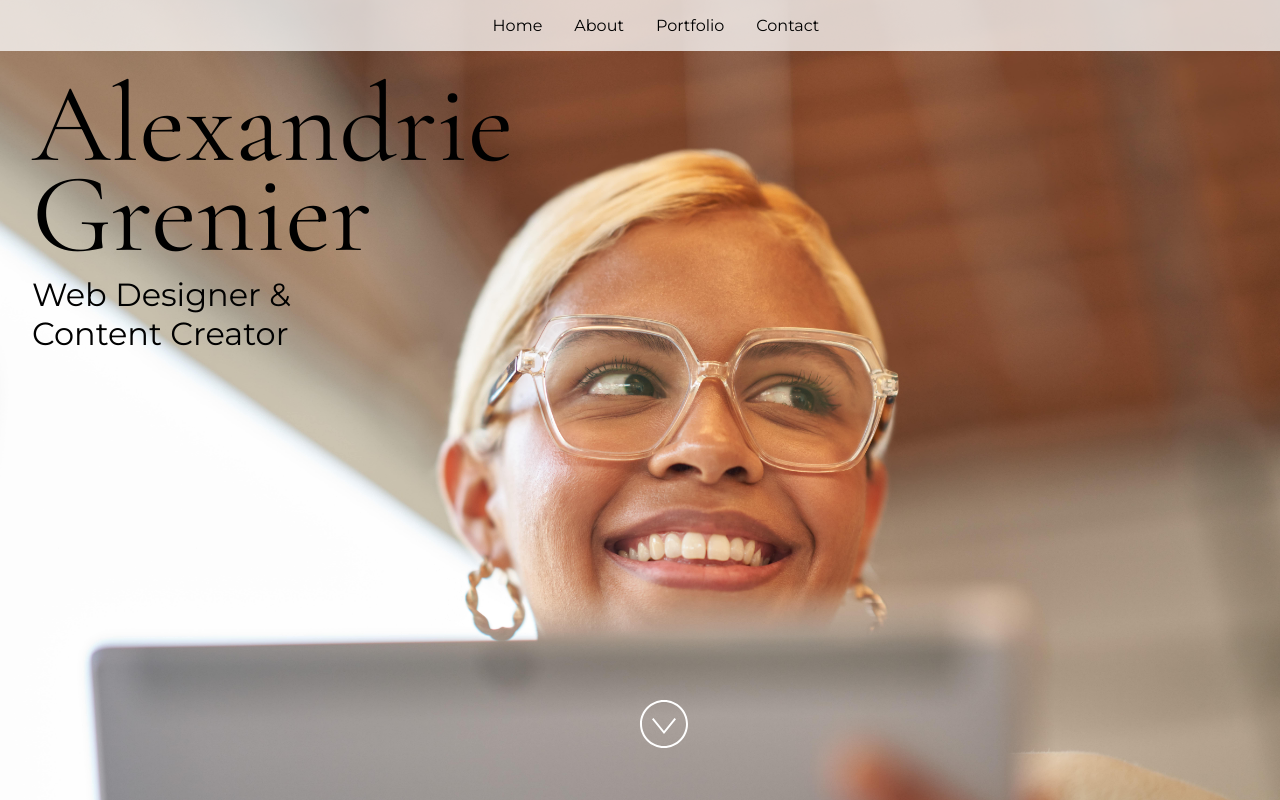
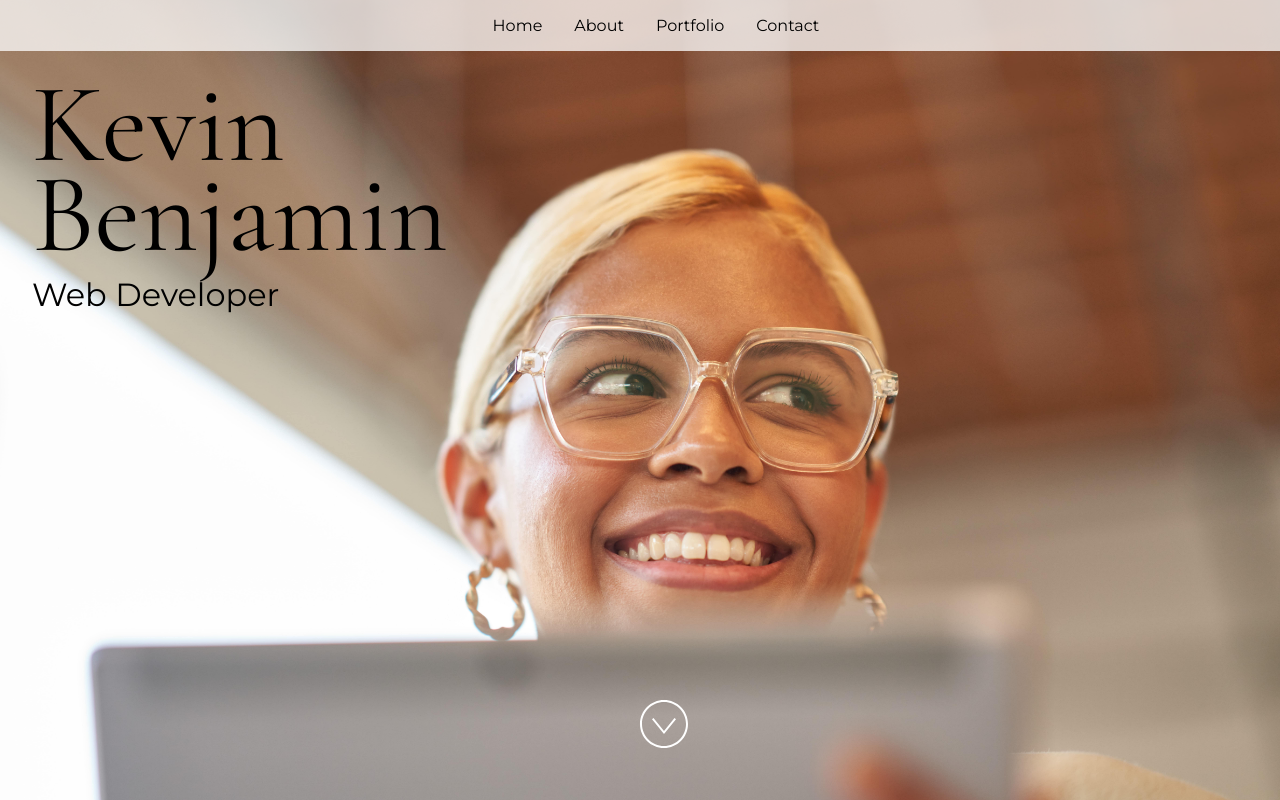
Before and after one commit to haze-09/Aadi-Foundation-Assignment, a React (Vite) app: page / in a window 1280 px wide. Built offline with nearby package versions, Linux system fonts and the light colour scheme.

Commit message:
about and app changed

```diff
--- a/src/App.jsx
+++ b/src/App.jsx
@@ -24,15 +24,15 @@ import "./styles.css";
  * If you don't have one of the social sites listed, leave it as an empty string.
  */
 const siteProps = {
-  name: "Alexandrie Grenier",
-  title: "Web Designer & Content Creator",
-  email: "alex@example.com",
-  gitHub: "microsoft",
-  instagram: "microsoft",
-  linkedIn: "satyanadella",
+  name: "Kevin Benjamin",
+  title: "Web Developer",
+  email: "tkevinbenjamin@gmail.com",
+  gitHub: "https://github.com/haze-09",
+  instagram: "https://www.instagram.com/haze_09_/",
+  linkedIn: "www.linkedin.com/in/kevin-benjamin-91b6a423a",
   medium: "",
-  twitter: "microsoft",
-  youTube: "Code",
+  twitter: "",
+  youTube: "",
 };
 
 const primaryColor = "#4E567E";
--- a/src/Components/About.jsx
+++ b/src/Components/About.jsx
@@ -18,24 +18,22 @@ import React from "react";
  */
 import image from "../images/motion-background.jpg";
 
-const imageAltText = "purple and blue abstract background";
+const imageAltText =    "purple and blue abstract background";
 
 /**
  * Sort description that expands on your title on the Home component.
  */
-const description =
-  "I'm a UI/UX student studying at Barnett Technical University. I enjoy creating unique and simplistic user interfaces in creative ways.";
-
+const description = `Hello! I'm Kevin Benjamin. I'm an aspiring web developer and creative. I want to create visually stunning products with a solid backend to support them. I'm also a digital creative in both the visual and audio space.
+I'm currently pursuing a BTech Degree in Information Science and Engineering from Jain University. Cant wait to see the wonderful things we can build together !!`;
 /**
  * List of some of skills or technologies you work on, are learning,
  * passionate about, or enjoy,
  */
 const skillsList = [
   "Web design",
+  "Web Development",
   "User experience",
   "Inclusive design",
-  "Focus group testing",
-  "Mobile user interfaces",
   "Graphic design",
 ];
 
@@ -45,7 +43,7 @@ const skillsList = [
  * about you on a professional level.
  */
 const detailOrQuote =
-  "I am passionate about solving problems in new creative ways to drive innovation. By leveraging my UI/UX experience I continually look for new and better ways to make tech accessible by all.";
+  "I am passionate about solving problems in new creative ways to drive innovation. By leveraging my UI/UX experience I continually look for new and better ways to make tech accessible by all and wonderful to use.";
 
 const About = () => {
   return (
```
